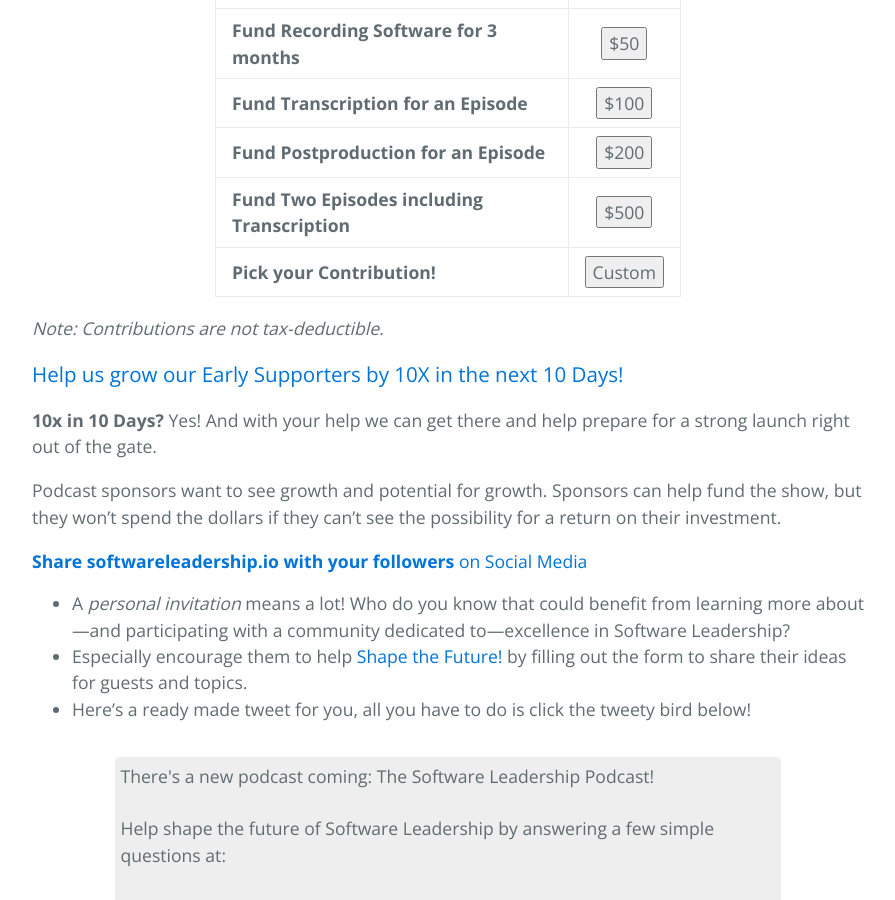
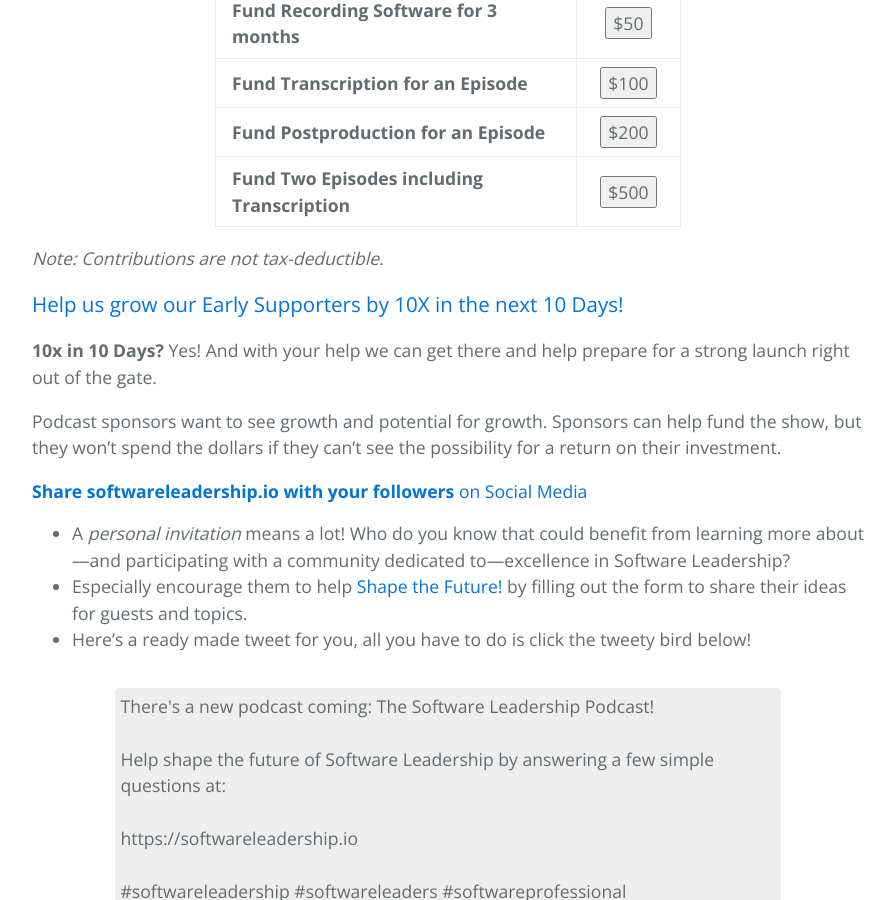
Before and after one commit to softwareleadership/softwareleadership.github.io, a Jekyll site: the page built from _posts/2020/2020-05-31-welcome-early-supporters.md, in a window 1280 px wide and 900 px high, scrolled down 2886 px. Shown: the whole window, without its empty margins (192-1087 px from the left). Built offline with Jekyll 4.4.1, drawn with Linux system fonts in a browser that asks for light colours; nearby versions of some CDN libraries; some of the changed lines change nothing that is shown.

Commit message:
Disable custom contribution.

```diff
--- a/_posts/2020/2020-05-31-welcome-early-supporters.md
+++ b/_posts/2020/2020-05-31-welcome-early-supporters.md
@@ -40,11 +40,11 @@
             amount: $500
             name: DONATEFIVEHUNDRED
             api_id: price_HMHEJIQPVOitab
-        -
-            description: Pick your Contribution!
-            amount: Custom
-            name: CUSTOM
-            api_id: price_HMHECHOBSbbIam
+        # -
+        #     description: Pick your Contribution!
+        #     amount: Custom
+        #     name: CUSTOM
+        #     api_id: price_HMHECHOBSbbIam
 
 tweet_text: >
     There's a new podcast coming: The Software Leadership Podcast!
```
